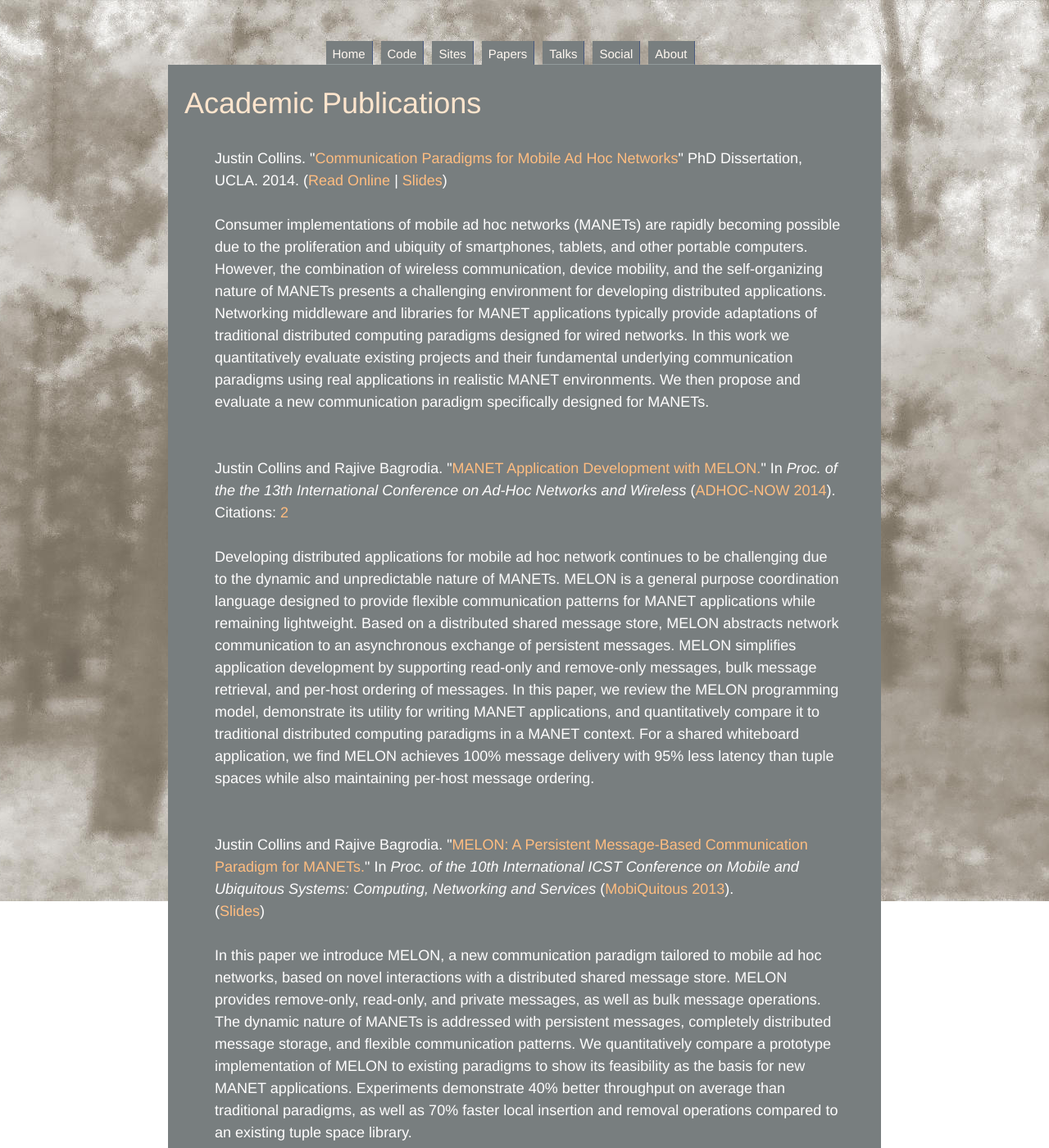
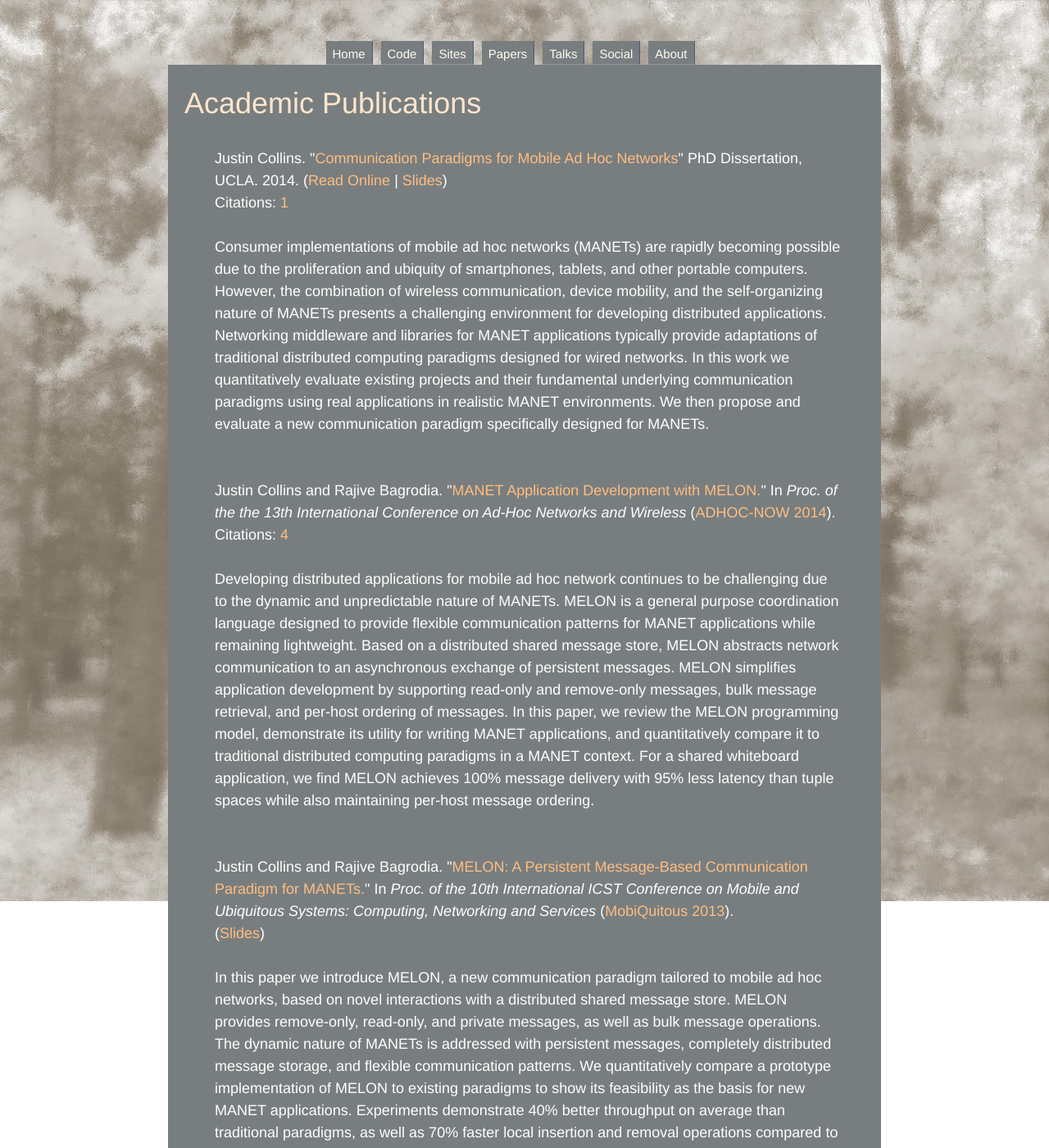
Before and after one commit to presidentbeef/personal-site, a Jekyll site: the page built from papers/index.html, in a window 1280 px wide and 1400 px high. Shown: the whole window at 82% size. Built offline with Jekyll 4.4.1, drawn with Linux system fonts in a browser that asks for light colours.

Commit message:
Update citations

```diff
--- a/papers/index.html
+++ b/papers/index.html
@@ -7,7 +7,8 @@ tab: papers
 
 <ul>
   <li><p>
-    Justin Collins. "<a href="https://presidentbeef.com/papers/Justin_Collins-Dissertation.pdf">Communication Paradigms for Mobile Ad Hoc Networks</a>" PhD Dissertation, UCLA. 2014. (<a href="https://escholarship.org/uc/item/8md1h50q">Read Online</a> | <a href="https://docs.google.com/presentation/d/e/2PACX-1vQL5LYqWjq9--hIVHtGA_K01lK-lvl3pTLwtdXyg5TvUYQ3zxJMzOGDkzdlfTm3gxC9AX3rU9cAAw8X/pub?start=false&loop=false&delayms=3000">Slides</a>)
+    Justin Collins. "<a href="https://presidentbeef.com/papers/Justin_Collins-Dissertation.pdf">Communication Paradigms for Mobile Ad Hoc Networks</a>" PhD Dissertation, UCLA. 2014. (<a href="https://escholarship.org/uc/item/8md1h50q">Read Online</a> | <a href="https://docs.google.com/presentation/d/e/2PACX-1vQL5LYqWjq9--hIVHtGA_K01lK-lvl3pTLwtdXyg5TvUYQ3zxJMzOGDkzdlfTm3gxC9AX3rU9cAAw8X/pub?start=false&loop=false&delayms=3000">Slides</a>)<br>
+    Citations: <a href="https://scholar.google.com/scholar?oi=bibs&hl=en&cites=9657675476702696286">1</a>
     </p>
     <p>
     Consumer implementations of mobile ad hoc networks (MANETs) are rapidly becoming possible due to the proliferation and ubiquity of smartphones, tablets, and other portable computers. However, the combination of wireless communication, device mobility, and the self-organizing nature of MANETs presents a challenging environment for developing distributed applications. Networking middleware and libraries for MANET applications typically provide adaptations of traditional distributed computing paradigms designed for wired networks. In this work we quantitatively evaluate existing projects and their fundamental underlying communication paradigms using real applications in realistic MANET environments. We then propose and evaluate a new communication paradigm specifically designed for MANETs.
@@ -17,7 +18,7 @@ tab: papers
   <li>
     <p>
     Justin Collins and Rajive Bagrodia. "<a href="https://presidentbeef.com/papers/Collins_Bagrodia-ADHOCNOW_2014.pdf">MANET Application Development with MELON.</a>" In <i>Proc. of the the 13th International Conference on Ad-Hoc Networks and Wireless </i> (<a href="http://adhocnow.net/">ADHOC-NOW 2014</a>).<br>
-    Citations: <a href="https://scholar.google.com/scholar?um=1&ie=UTF-8&lr&cites=5375951404854221669">2</a>
+    Citations: <a href="https://scholar.google.com/scholar?um=1&ie=UTF-8&lr&cites=5375951404854221669">4</a>
     </p>
     <p>
     Developing distributed applications for mobile ad hoc network continues to be challenging due to the dynamic and unpredictable nature of MANETs. MELON is a general purpose coordination language designed to provide flexible communication patterns for MANET applications while remaining lightweight. Based on a distributed shared message store, MELON abstracts network communication to an asynchronous exchange of persistent messages. MELON simplifies application development by supporting read-only and remove-only messages, bulk message retrieval, and per-host ordering of messages. In this paper, we review the MELON programming model, demonstrate its utility for writing MANET applications, and quantitatively compare it to traditional distributed computing paradigms in a MANET context. For a shared whiteboard application, we find MELON achieves 100% message delivery with 95% less latency than tuple spaces while also maintaining per-host message ordering.
@@ -37,7 +38,7 @@ tab: papers
   <li>
     <p>
     Justin Collins and Rajive Bagrodia. "<a href="https://presidentbeef.com/papers/Collins_Bagrodia-Mobiquitous_2010.pdf">A Quantitative Comparison of Communication Paradigms for MANETs.</a>" In <i>Proc. of the 7th International ICST Conference on Mobile and Ubiquitous Systems: Computing, Networking and Services</i> (<a href="http://www.mobiquitous.org/2010/">MobiQuitous 2010</a>).<br/>
-    Citations: <a href="https://scholar.google.com/scholar?cites=2249226639913674039">3</a>
+    Citations: <a href="https://scholar.google.com/scholar?cites=2249226639913674039">4</a>
     </p>
     <p>
     Mobile ad hoc networks (MANET) present a challenging area for application development. The combination of mobile nodes and wireless communication can create highly dynamic networks with frequent disconnections and unpredictable availability. Several language paradigms have been applied to MANETs, but there has been no quantitative comparison of alternative approaches. This paper presents the first quantitative evaluation of three common communication paradigms (publish/subscribe, RPC, and tuple spaces) compared within realistic MANET environments using real applications. We investigate the application-level performance of the paradigms and present a summary of their relative strengths and weaknesses. We also demonstrate the impact of wireless and mobility on application-level metrics, the most dramatic being delivery rates dropping to nearly 25% and round trip times increasing up to 2000% in a mobile scenario.
```
